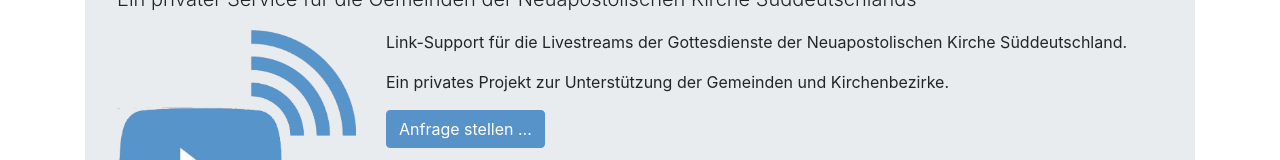
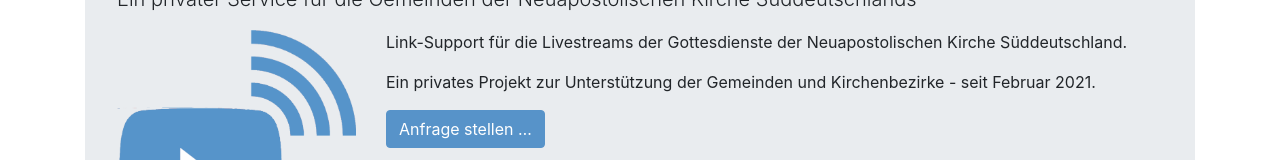
Before and after one commit to stritti/nak-sued.stream, a Vue app: page / in a window 1280 px wide. Shown: the part 246-406 px from the top of the page. Built offline with nearby package versions, Linux system fonts and the light colour scheme; no server answers; what vue-simple-markdown, vue-youtube-embed would draw is missing.

Commit message:
additinal text

```diff
--- a/src/views/Home.vue
+++ b/src/views/Home.vue
@@ -23,7 +23,7 @@
             </p>
             <p>
               Ein privates Projekt zur Unterstützung der Gemeinden und
-              Kirchenbezirke.
+              Kirchenbezirke - seit Februar 2021.
             </p>
             <b-button
               variant="primary"
```
